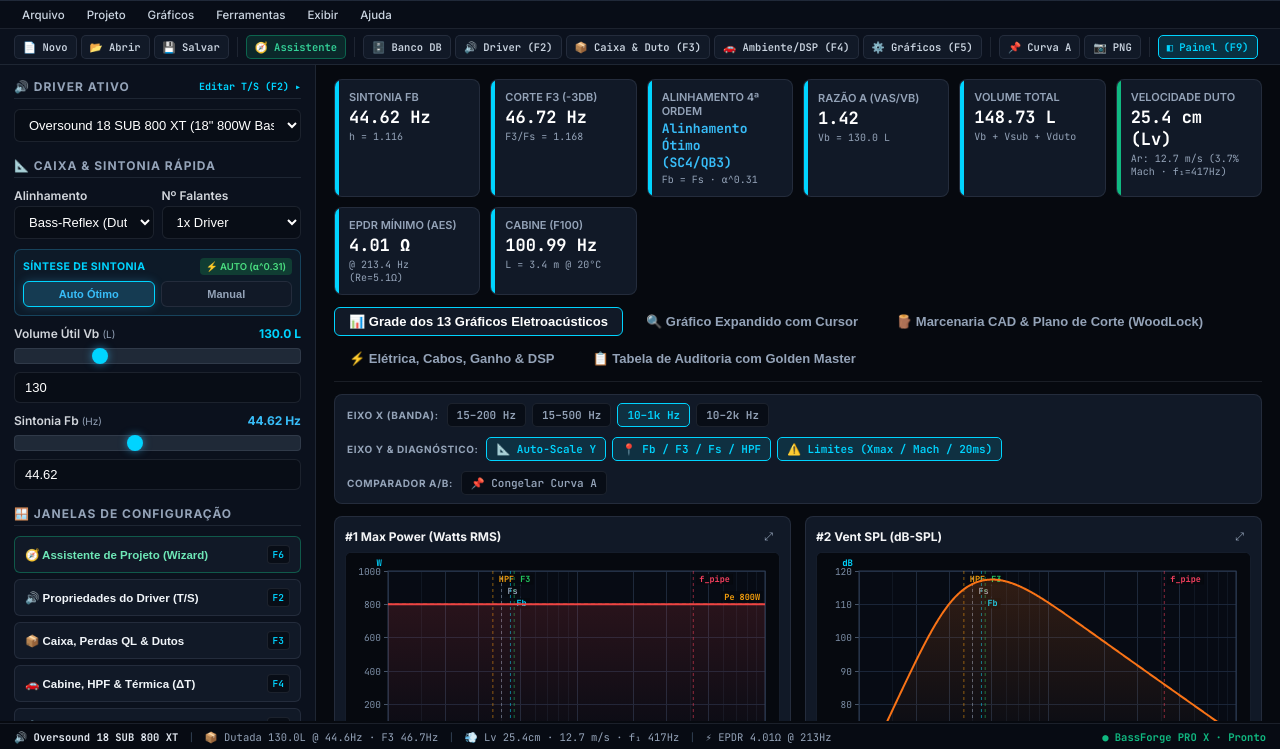
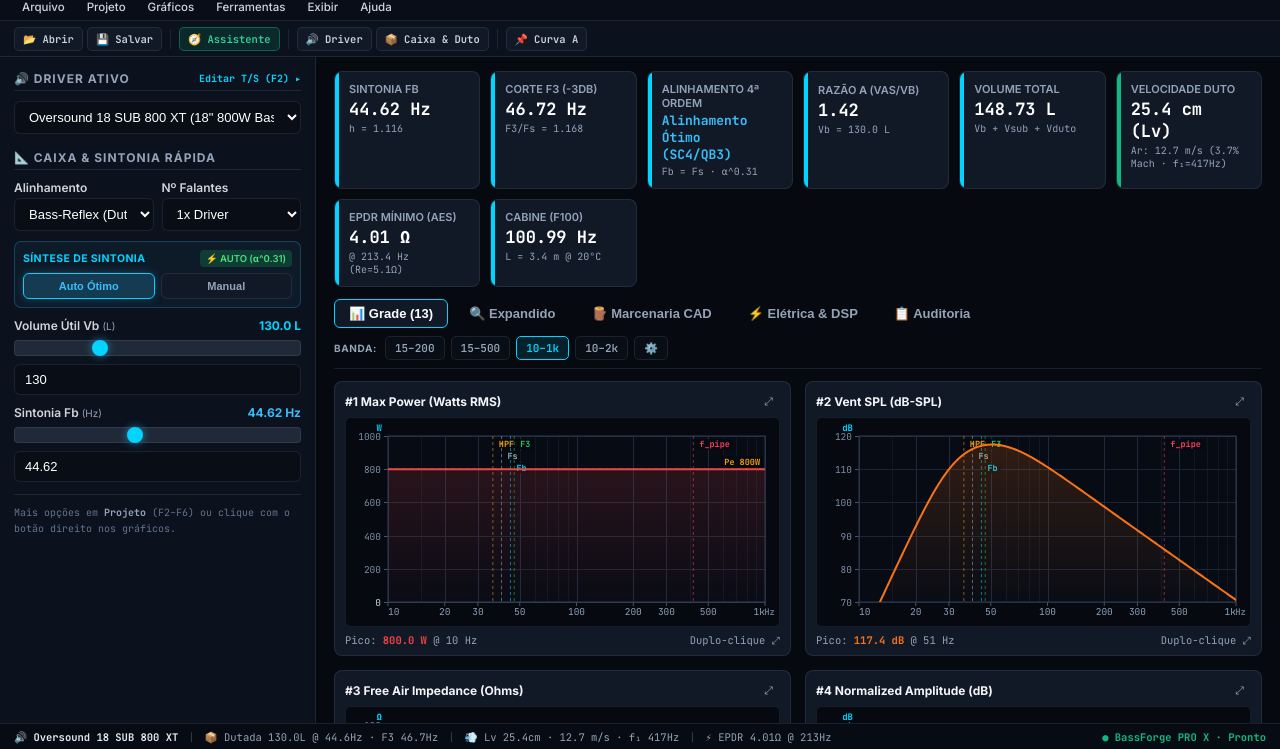
Before and after one commit to Claudiogittec/bassforge-suite, a plain HTML site: page index.html in a window 1280 px wide. Shown: the part 51-800 px from the top of the page. Drawn offline with Linux system fonts and the light colour scheme.

Commit message:
ui: lapidar layout desktop eliminando botoes redundantes e unificando barra de abas/banda

```diff
--- a/index.html
+++ b/index.html
@@ -49,8 +49,8 @@
   header {
     background: linear-gradient(180deg, #0d1524 0%, var(--bg-surface) 100%);
     border-bottom: 1px solid var(--border);
-    height: 52px;
-    padding: 0 18px;
+    height: 44px;
+    padding: 0 14px;
     display: flex;
     justify-content: space-between;
     align-items: center;
@@ -116,7 +116,7 @@
     padding: 12px 14px;
     overflow-y: auto;
     flex-shrink: 0;
-    max-height: calc(100vh - 144px);
+    max-height: calc(100vh - 134px);
     transition: width 0.18s ease, padding 0.18s ease, opacity 0.15s ease;
   }
   .sidebar.collapsed {
@@ -453,7 +453,7 @@
     display: flex;
     flex-direction: column;
     gap: 12px;
-    max-height: calc(100vh - 144px);
+    max-height: calc(100vh - 134px);
   }
 
 
@@ -727,8 +727,8 @@
       <a href="./index.html" class="suite-pill active">📊 Simulador 4ª Ordem</a>
     </nav>
   </div>
-  <div style="display:flex; align-items:center; gap:10px;">
-    <span class="badge-tag">PRO X · MOTOR 4ª ORDEM</span>
+  <div style="display:flex; align-items:center; gap:8px;">
+    <button type="button" class="tb-btn active" id="tbToggleSidebar" onclick="toggleQuickSidebar()" title="Mostrar / Ocultar Painel Rápido (F9)">◧ Painel</button>
   </div>
 </header>
 
@@ -795,24 +795,17 @@
   </div>
 </div>
 
-<!-- BARRA DE FERRAMENTAS RÁPIDA (DESKTOP TOOLBAR) -->
+<!-- BARRA DE FERRAMENTAS RÁPIDA (ESSENCIAIS) -->
 <div class="desktop-toolbar" role="toolbar" aria-label="Barra de ferramentas rápida">
-  <button type="button" class="tb-btn" onclick="resetCurrentProject()" title="Novo Projeto (Ctrl+N)">📄 Novo</button>
   <button type="button" class="tb-btn" onclick="document.getElementById('projJsonInput').click()" title="Abrir Projeto .json (Ctrl+O)">📂 Abrir</button>
   <button type="button" class="tb-btn" onclick="exportProjectJson()" title="Salvar Projeto .json (Ctrl+S)">💾 Salvar</button>
   <span class="tb-sep"></span>
   <button type="button" class="tb-btn accent-wiz" onclick="openWizardModal()" title="Assistente Guiado de Projeto (F6)">🧭 Assistente</button>
   <span class="tb-sep"></span>
-  <button type="button" class="tb-btn" onclick="window.open('./drivers-db.html', '_blank')" title="Abrir Banco Oficial de Drivers">🗄️ Banco DB</button>
-  <button type="button" class="tb-btn" onclick="openConfigModal('modalDriver')" title="Propriedades do Driver e T/S (F2)">🔊 Driver (F2)</button>
-  <button type="button" class="tb-btn" onclick="openConfigModal('modalBox')" title="Propriedades da Caixa e Dutos (F3)">📦 Caixa &amp; Duto (F3)</button>
-  <button type="button" class="tb-btn" onclick="openConfigModal('modalEnv')" title="Ambiente, Cabine, DSP e Térmica (F4)">🚗 Ambiente/DSP (F4)</button>
-  <button type="button" class="tb-btn" onclick="openConfigModal('modalGraphPrefs')" title="Preferências dos Gráficos (F5)">⚙️ Gráficos (F5)</button>
+  <button type="button" class="tb-btn" onclick="openConfigModal('modalDriver')" title="Propriedades do Driver e T/S (F2)">🔊 Driver</button>
+  <button type="button" class="tb-btn" onclick="openConfigModal('modalBox')" title="Propriedades da Caixa e Dutos (F3)">📦 Caixa &amp; Duto</button>
   <span class="tb-sep"></span>
   <button type="button" class="tb-btn" id="tbFreezeA" onclick="captureSnapshotA()" title="Congelar Curva A para comparação A/B (F8)">📌 Curva A</button>
-  <button type="button" class="tb-btn" onclick="exportExpandedPNG()" title="Exportar Gráfico PNG 1280×720">📷 PNG</button>
-  <span class="tb-sep"></span>
-  <button type="button" class="tb-btn active" id="tbToggleSidebar" onclick="toggleQuickSidebar()" title="Mostrar / Ocultar Painel Rápido (F9)">◧ Painel (F9)</button>
 </div>
 
 <div class="app-container">
@@ -898,22 +891,9 @@
       </div>
     </div>
 
-    <div class="section-title">🪟 Janelas de Configuração</div>
-    <button type="button" class="sidebar-shortcut-btn" onclick="openWizardModal()" style="border-color:rgba(16,185,129,0.4); color:#6ee7b7;">
-      <span>🧭 Assistente de Projeto (Wizard)</span><kbd>F6</kbd>
-    </button>
-    <button type="button" class="sidebar-shortcut-btn" onclick="openConfigModal('modalDriver')">
-      <span>🔊 Propriedades do Driver (T/S)</span><kbd>F2</kbd>
-    </button>
-    <button type="button" class="sidebar-shortcut-btn" onclick="openConfigModal('modalBox')">
-      <span>📦 Caixa, Perdas QL &amp; Dutos</span><kbd>F3</kbd>
-    </button>
-    <button type="button" class="sidebar-shortcut-btn" onclick="openConfigModal('modalEnv')">
-      <span>🚗 Cabine, HPF &amp; Térmica (ΔT)</span><kbd>F4</kbd>
-    </button>
-    <button type="button" class="sidebar-shortcut-btn" onclick="openConfigModal('modalGraphPrefs')">
-      <span>⚙️ Preferências dos Gráficos</span><kbd>F5</kbd>
-    </button>
+    <div style="margin-top:12px; padding-top:10px; border-top:1px solid var(--border); font-family:var(--mono); font-size:10px; color:var(--text-dim); line-height:1.6;">
+      Mais opções em <b style="color:var(--text-muted);">Projeto</b> (F2–F6) ou clique com o botão direito nos gráficos.
+    </div>
   </aside>
 
   <!-- PAINEL PRINCIPAL DE RESULTADOS -->
@@ -963,34 +943,24 @@
     </div>
 
     <!-- TABS BAR -->
-    <div class="tabs-bar" style="flex-wrap:wrap;">
-      <button type="button" class="tab-btn active" onclick="switchTab('grid')">📊 Grade dos 13 Gráficos Eletroacústicos</button>
-      <button type="button" class="tab-btn" onclick="switchTab('expanded')">🔍 Gráfico Expandido com Cursor</button>
-      <button type="button" class="tab-btn" onclick="switchTab('woodlock')">🪵 Marcenaria CAD & Plano de Corte (WoodLock)</button>
-      <button type="button" class="tab-btn" onclick="switchTab('electrical')">⚡ Elétrica, Cabos, Ganho & DSP</button>
-      <button type="button" class="tab-btn" onclick="switchTab('audit')">📋 Tabela de Auditoria com Golden Master</button>
-    </div>
-
-    <!-- TOOLBAR GLOBAL DOS GRÁFICOS (EIXOS X/Y, MARCADORES & COMPARADOR A/B) -->
-    <div id="chartToolbar" class="chart-toolbar">
-      <div class="chart-toolbar-group">
-        <span class="chart-toolbar-label">Eixo X (Banda):</span>
-        <button type="button" class="chart-pill-btn" data-freq-btn="15-200" onclick="setFreqRange(15, 200, this)">15–200 Hz</button>
-        <button type="button" class="chart-pill-btn" data-freq-btn="15-500" onclick="setFreqRange(15, 500, this)">15–500 Hz</button>
-        <button type="button" class="chart-pill-btn active" data-freq-btn="10-1000" onclick="setFreqRange(10, 1000, this)">10–1k Hz</button>
-        <button type="button" class="chart-pill-btn" data-freq-btn="10-2000" onclick="setFreqRange(10, 2000, this)">10–2k Hz</button>
+    <div class="tabs-bar" style="flex-wrap:wrap; align-items:center; justify-content:space-between;">
+      <div style="display:flex; gap:6px; flex-wrap:wrap;">
+        <button type="button" class="tab-btn active" onclick="switchTab('grid')">📊 Grade (13)</button>
+        <button type="button" class="tab-btn" onclick="switchTab('expanded')">🔍 Expandido</button>
+        <button type="button" class="tab-btn" onclick="switchTab('woodlock')">🪵 Marcenaria CAD</button>
+        <button type="button" class="tab-btn" onclick="switchTab('electrical')">⚡ Elétrica &amp; DSP</button>
+        <button type="button" class="tab-btn" onclick="switchTab('audit')">📋 Auditoria</button>
       </div>
-      <div class="chart-toolbar-group">
-        <span class="chart-toolbar-label">Eixo Y &amp; Diagnóstico:</span>
-        <button type="button" id="btnAutoScaleY" class="chart-pill-btn active" onclick="toggleChartOpt('autoScaleY')">📐 Auto-Scale Y</button>
-        <button type="button" id="btnShowMarkers" class="chart-pill-btn active" onclick="toggleChartOpt('showMarkers')">📍 Fb / F3 / Fs / HPF</button>
-        <button type="button" id="btnShowLimits" class="chart-pill-btn active" onclick="toggleChartOpt('showLimits')">⚠️ Limites (Xmax / Mach / 20ms)</button>
-      </div>
-      <div class="chart-toolbar-group">
-        <span class="chart-toolbar-label">Comparador A/B:</span>
-        <button type="button" id="btnFreezeA" class="chart-pill-btn" onclick="captureSnapshotA()" title="Congela a simulação atual como Curva A (tracejada âmbar) para comparar com novos ajustes">📌 Congelar Curva A</button>
-        <button type="button" id="btnClearA" class="chart-pill-btn" style="display:none; border-color:rgba(245,158,11,0.5); color:#fbbf24;" onclick="clearSnapshotA()">❌ Limpar A</button>
-        <span id="snapshotABadge" style="display:none; font-family:var(--mono); font-size:10px; color:#fbbf24; font-weight:700;"></span>
+      <!-- CONTROLE COMPACTO DOS GRÁFICOS NA MESMA LINHA -->
+      <div id="chartToolbar" style="display:flex; align-items:center; gap:6px; flex-wrap:wrap;">
+        <span class="chart-toolbar-label">Banda:</span>
+        <button type="button" class="chart-pill-btn" data-freq-btn="15-200" onclick="setFreqRange(15, 200, this)">15–200</button>
+        <button type="button" class="chart-pill-btn" data-freq-btn="15-500" onclick="setFreqRange(15, 500, this)">15–500</button>
+        <button type="button" class="chart-pill-btn active" data-freq-btn="10-1000" onclick="setFreqRange(10, 1000, this)">10–1k</button>
+        <button type="button" class="chart-pill-btn" data-freq-btn="10-2000" onclick="setFreqRange(10, 2000, this)">10–2k</button>
+        <span id="snapshotABadge" style="display:none; font-family:var(--mono); font-size:10px; color:#fbbf24; font-weight:700; margin-left:4px;"></span>
+        <button type="button" id="btnClearA" class="chart-pill-btn" style="display:none; border-color:rgba(245,158,11,0.5); color:#fbbf24;" onclick="clearSnapshotA()">✕ Limpar A</button>
+        <button type="button" class="chart-pill-btn" onclick="openConfigModal('modalGraphPrefs')" title="Preferências dos Gráficos (F5)">⚙️</button>
       </div>
     </div>
 
@@ -1444,17 +1414,17 @@
       <div class="form-group">
         <label>Camadas de Diagnóstico (Eixo Y &amp; Engenharia)</label>
         <div style="display:flex; gap:8px; flex-wrap:wrap; margin-top:4px;">
-          <button type="button" class="tb-btn" onclick="toggleChartOpt('autoScaleY')">📐 Alternar Auto-Scale Y</button>
-          <button type="button" class="tb-btn" onclick="toggleChartOpt('showMarkers')">📍 Alternar Marcadores</button>
-          <button type="button" class="tb-btn" onclick="toggleChartOpt('showLimits')">⚠️ Alternar Limites</button>
+          <button type="button" id="btnAutoScaleY" class="chart-pill-btn active" onclick="toggleChartOpt('autoScaleY')">📐 Auto-Scale Y</button>
+          <button type="button" id="btnShowMarkers" class="chart-pill-btn active" onclick="toggleChartOpt('showMarkers')">📍 Marcadores (Fb/F3/Fs/HPF)</button>
+          <button type="button" id="btnShowLimits" class="chart-pill-btn active" onclick="toggleChartOpt('showLimits')">⚠️ Limites (Xmax/Mach/20ms)</button>
         </div>
       </div>
       <div class="form-group">
         <label>Comparador A/B &amp; Exportação</label>
         <div style="display:flex; gap:8px; flex-wrap:wrap; margin-top:4px;">
-          <button type="button" class="tb-btn" onclick="captureSnapshotA()">📌 Congelar Curva A (F8)</button>
-          <button type="button" class="tb-btn" onclick="clearSnapshotA()">❌ Limpar Curva A</button>
-          <button type="button" class="tb-btn" onclick="exportExpandedPNG()">📷 Exportar PNG (1280×720)</button>
+          <button type="button" id="btnFreezeA" class="chart-pill-btn" onclick="captureSnapshotA()">📌 Congelar Curva A (F8)</button>
+          <button type="button" class="chart-pill-btn" onclick="clearSnapshotA()">❌ Limpar Curva A</button>
+          <button type="button" class="chart-pill-btn" onclick="exportExpandedPNG()">📷 Exportar PNG (1280×720)</button>
         </div>
       </div>
     </div>
```
